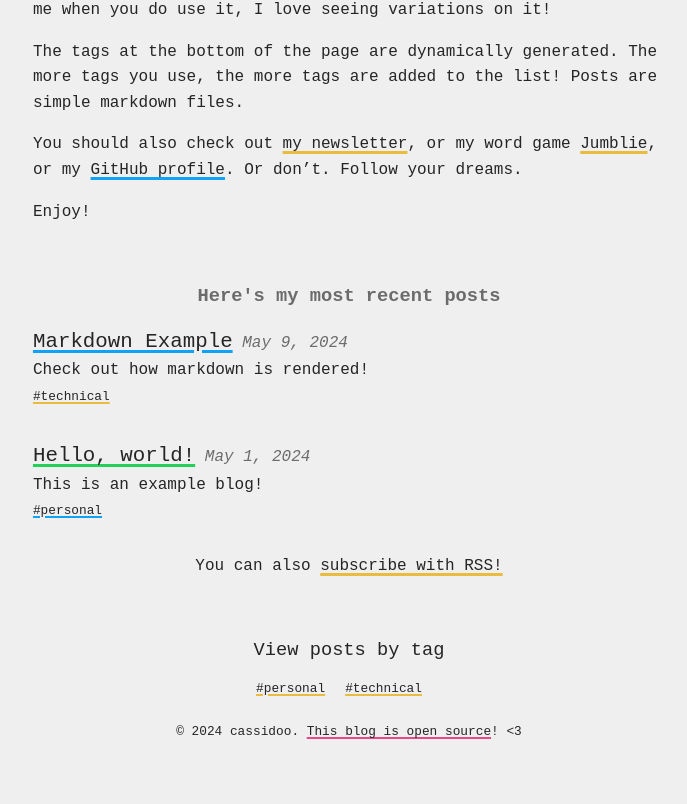
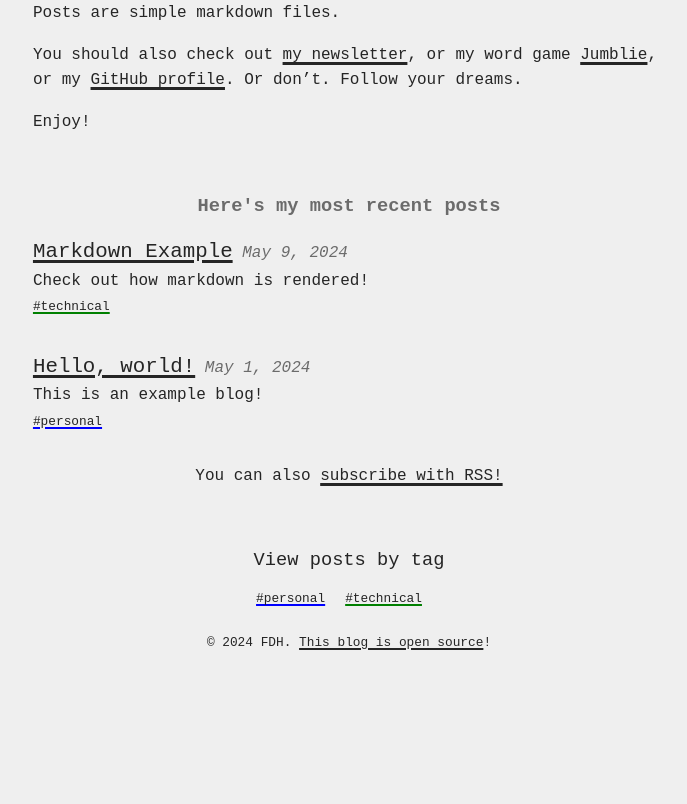
Before and after one commit to Meirunas/fdh-development, an Astro site in the folder blog/blahg-main/: page / in a window 1280 px wide. Shown: the part 374-1178 px from the top of the page, without its empty margins (291-978 px from the left). After the commit the page ends 1089 px from the top, so only its background shows below. Built offline with nearby package versions, Linux system fonts and the light colour scheme; Astro itself is replaced by a stand-in of ours; a web font is replaced by a local one.

Commit message:
description and text colours

```diff
--- a/blog/blahg-main/src/components/ColorScript.astro
+++ b/blog/blahg-main/src/components/ColorScript.astro
@@ -1,24 +1,39 @@
 <script is:inline>
-	let colors = ["#24d05a", "#eb4888", "#10a2f5", "#e9bc3f"];
+    // Define colors for categories
+    const categoryColors = {
+        personal: "blue",
+        technical: "green",
+    };
 
-	function getRandomColor() {
-		return colors[Math.floor(Math.random() * colors.length)];
+    // Function to determine category and set color
+    function setCategoryLinkColors() {
+        Array.from(document.querySelectorAll("a.tag")).forEach((e) => {
+            const href = e.getAttribute("href"); // Get the href attribute
+            if (href.includes("/tag/personal")) {
+                e.style.textDecorationColor = categoryColors.personal; // Apply 'personal' color
+            } else if (href.includes("/tag/technical")) {
+                e.style.textDecorationColor = categoryColors.technical; // Apply 'technical' color
+            } else {
+                e.style.textDecorationColor = "black"; // Default color for unknown categories
             }
-
-	function setRandomLinkColor() {
-		Array.from(document.getElementsByTagName("a")).forEach((e) => {
-			e.style.textDecorationColor = getRandomColor();
         });
     }
 
-	function setColorHoverListener() {
-		Array.from(document.querySelectorAll("a, button")).forEach((e) => {
-			e.addEventListener("mouseover", setRandomLinkColor);
+    // Optional: Hover effect for tags
+    function setHoverListeners() {
+        Array.from(document.querySelectorAll("a.tag")).forEach((e) => {
+            e.addEventListener("mouseover", () => {
+                e.style.color = "darkgray"; // Example hover effect
+            });
+            e.addEventListener("mouseout", () => {
+                e.style.color = ""; // Revert hover effect
+            });
         });
     }
 
+    // Immediately set colors on page load
     (function () {
-		setRandomLinkColor();
-		setColorHoverListener();
+        setCategoryLinkColors();
+        setHoverListeners();
     })();
 </script>
--- a/blog/blahg-main/src/components/Footer.astro
+++ b/blog/blahg-main/src/components/Footer.astro
@@ -3,7 +3,7 @@ const today = new Date();
 ---
 
 <footer>
-	&copy; {today.getFullYear()} cassidoo. <a href="https://github.com/cassidoo/blahg">This blog is open source</a>! <3
+	&copy; {today.getFullYear()} FDH. <a href="https://github.com/Meirunas/fdh-development/tree/main/blog">This blog is open source</a>!
 </footer>
 <style>
 	footer {
--- a/blog/blahg-main/src/config.js
+++ b/blog/blahg-main/src/config.js
@@ -1,2 +1,2 @@
-export const SITE_TITLE = "Cassidy's blog template";
-export const SITE_DESCRIPTION = "A blog template for you!";
+export const SITE_TITLE = "Frontend Dev Hub blog";
+export const SITE_DESCRIPTION = "";
--- a/blog/blahg-main/src/env.d.ts
+++ b/blog/blahg-main/src/env.d.ts
@@ -1 +1,2 @@
+/// <reference path="../.astro/types.d.ts" />
 /// <reference types="astro/client" />
--- a/blog/blahg-main/src/pages/about.md
+++ b/blog/blahg-main/src/pages/about.md
@@ -2,7 +2,7 @@ Welcome to this blog template by [cassidoo](https://cassidoo.co)!
 
 It's using Astro and TinaCMS. You can [clone it on GitHub](https://github.com/cassidoo/blahg) to use it for yourself, and see how it works! I would _love_ if you told me when you do use it, I love seeing variations on it!
 
-The tags at the bottom of the page are dynamically generated. The more tags you use, the more tags are added to the list! Posts are simple markdown files.
+Posts are simple markdown files.
 
 You should also check out [my newsletter](https://cassidoo.co/newsletter), or my word game [Jumblie](https://jumblie.com/?utm_campaign=blahgtmp&utm_source=github), or my [GitHub profile](https://github.com/cassidoo). Or don't. Follow your dreams.
 
```
Also changed, not shown: blog/src/pages/about.md (+2 -4 lines), blog/README.md, 2 other files. Lines whose indentation alone changed are shown as unchanged.
